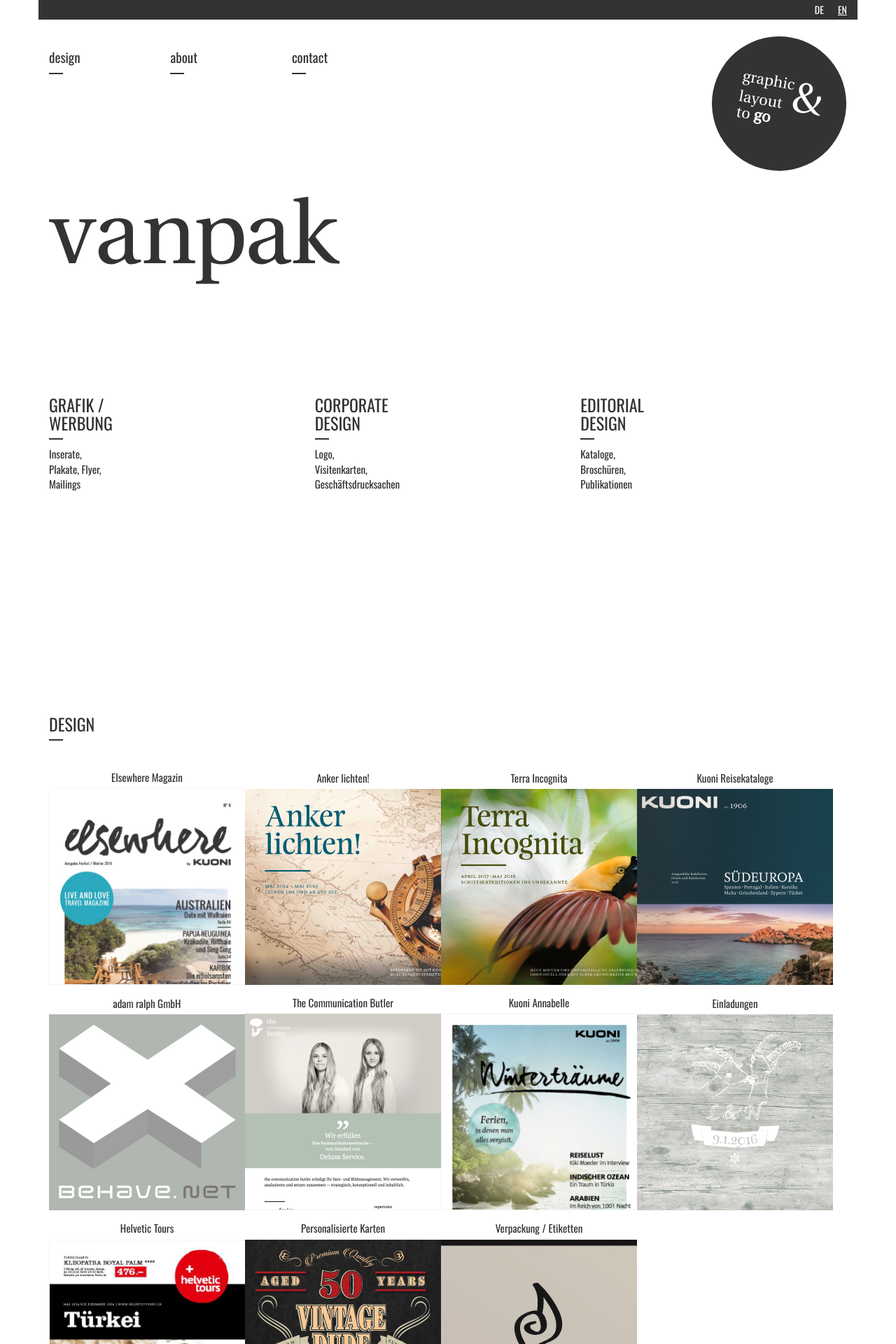
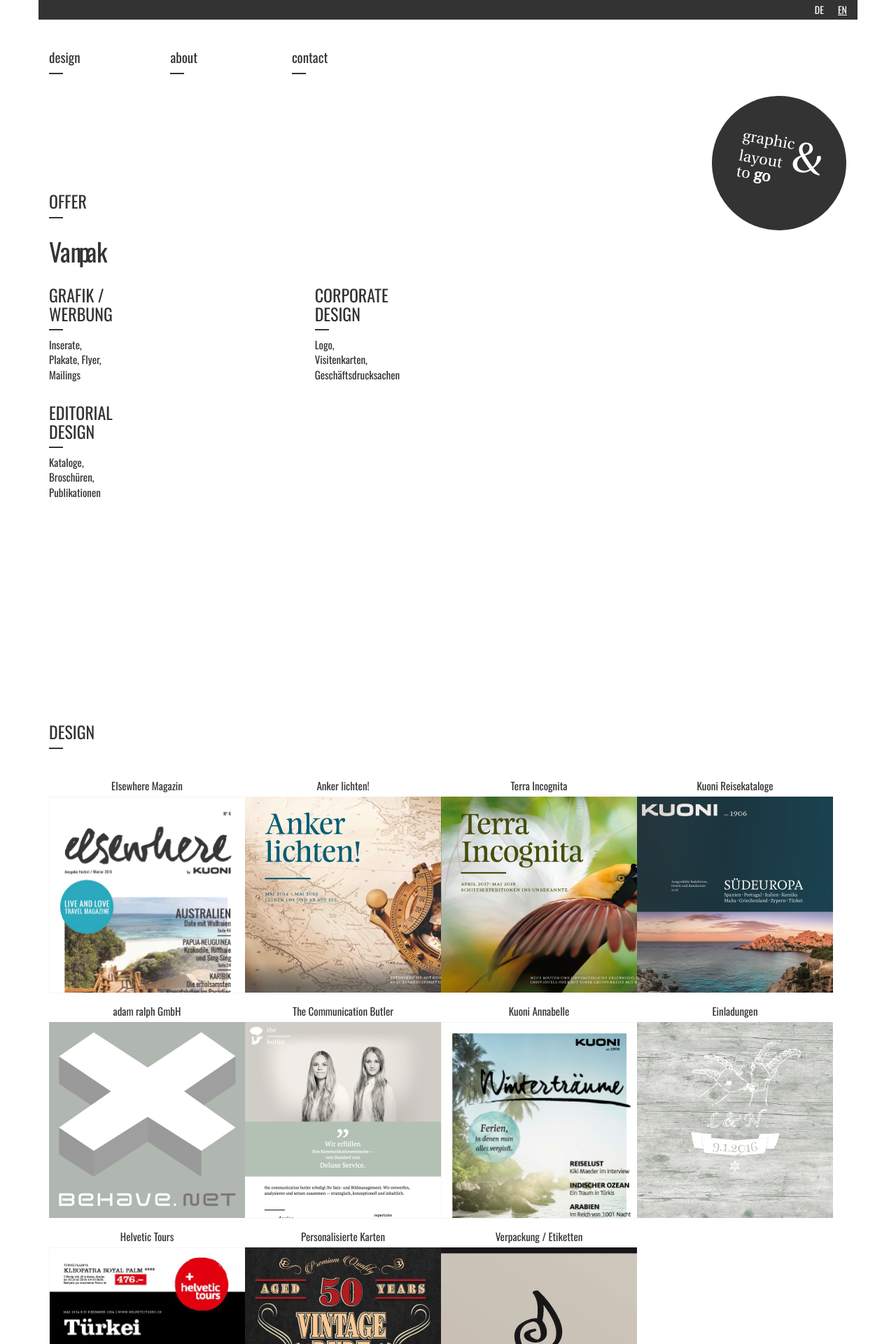
Before and after one commit to vanpak/vanpak.github.io, a Jekyll site: the page built from en/index.html, in a window 1280 px wide. Shown: the top 1920 px of the page at 70% size. Built offline with Jekyll 4.4.1, drawn with Linux system fonts in a browser that asks for light colours.

Commit message:
fixed index semantics

```diff
--- a/css/index.css
+++ b/css/index.css
@@ -65,6 +65,10 @@
   margin-top: 24px;
 }
 
+#intro > h2 {
+  display: none;
+}
+
 @media all and (min-width:768px) {
   #intro section {
     display: inline-block;
@@ -80,7 +84,7 @@
   display: block;
 }
 
-#intro-to-go h2 {
+#intro aside h3 {
   display: none;
 }
 
@@ -126,7 +130,7 @@
   font-weight: bolder;
 }
 
-#intro-title {
+#intro-logo {
   font-family: 'LinguisticsProRegular', serif;
   text-transform: lowercase;
   font-size: 24vw;
@@ -135,20 +139,20 @@
 }
 
 @media all and (min-width:534px) {
-  #intro-title {
+  #intro-logo {
     font-size: 128px;
     height: 182.5px;
   }
 }
 
 @media all and (min-width:768px) {
-  #intro-title {
+  #intro-logo {
     position: relative;
-    margin-bottom: 88px;
+    margin-bottom: 108px;
   }
 }
 
-#intro-title > span {
+#intro-logo > span {
   position: absolute;
 }
 
```
Also changed, not shown: index.html (+10 -6 lines).
